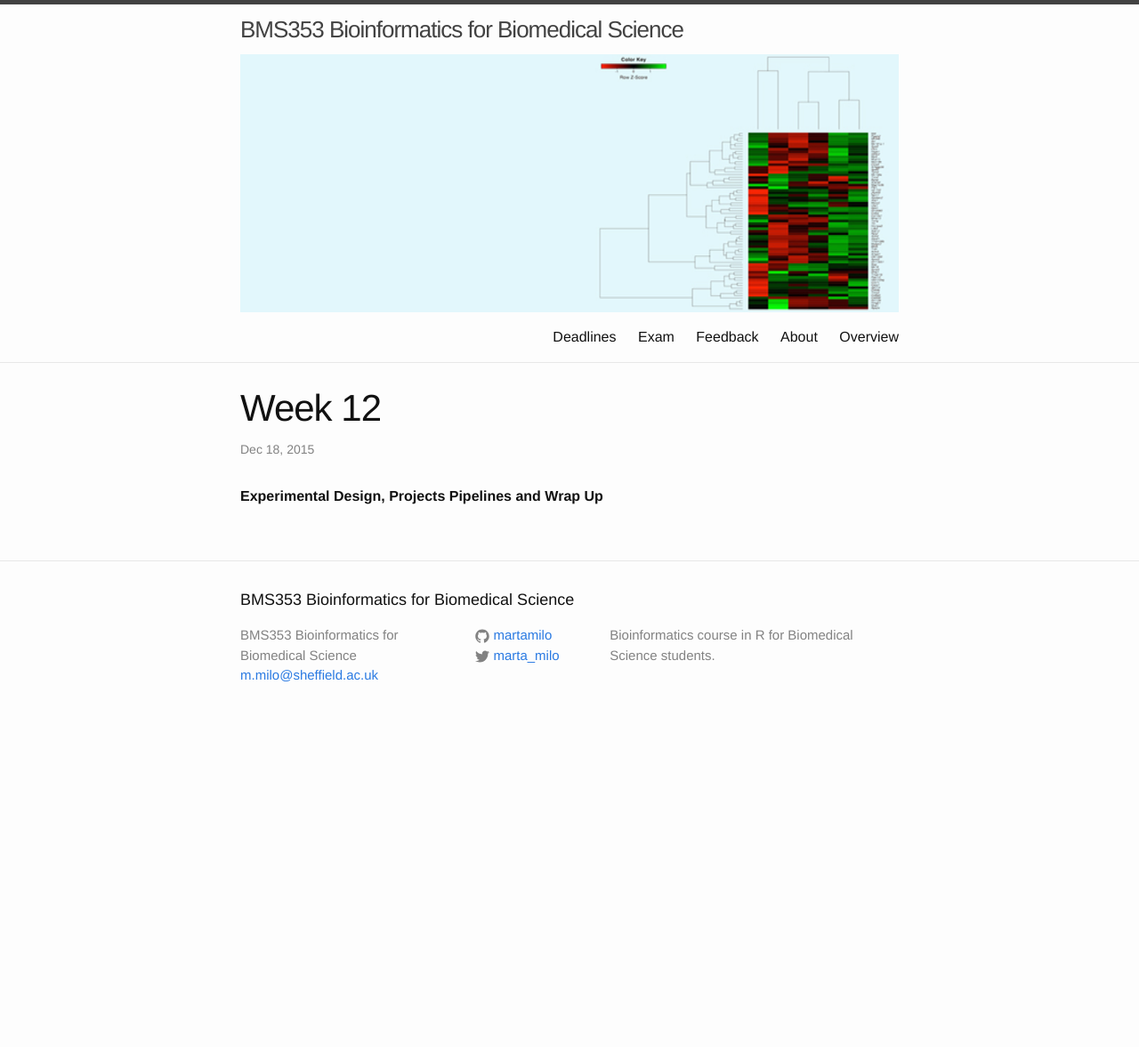
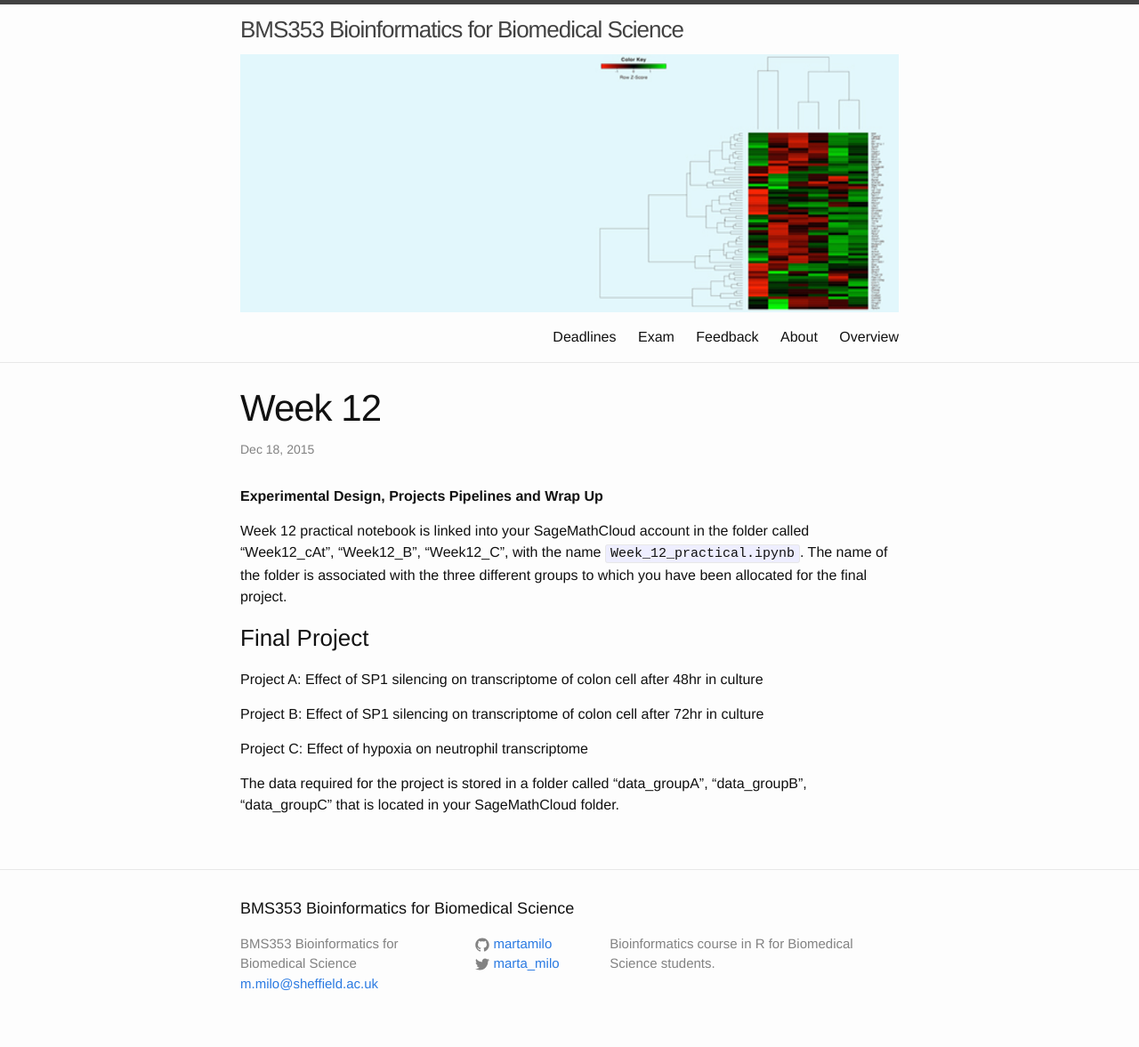
Before and after one commit to sods/bioinformatics, a Jekyll site: the page built from _posts/2015-12-18-week-12-experimental-design-and-projects-pipelines.md, in a window 1280 px wide. Shown: the whole page at 89% size. Built offline with Jekyll 4.4.1, drawn with Linux system fonts in a browser that asks for light colours; comment, search, counter and statistics services are not loaded; before the commit the page ends 900 px from its top, so only the background shows below that.

Commit message:
Update of Week 12 practical

```diff
--- a/_posts/2015-12-18-week-12-experimental-design-and-projects-pipelines.md
+++ b/_posts/2015-12-18-week-12-experimental-design-and-projects-pipelines.md
@@ -6,3 +6,17 @@ length: 2
 venue: IC 3.02
 tagline: Experimental Design, Projects Pipelines and Wrap Up
 ---
+
+Week 12 practical notebook is linked into your SageMathCloud account in the folder called “Week12_cAt”, “Week12_B”, “Week12_C”, with the name `Week_12_practical.ipynb`. The name of the folder is associated with the three different groups to which you have been allocated for the final project.
+
+### Final Project
+
+Project A: Effect of SP1 silencing on transcriptome of colon cell after 48hr in culture
+
+
+Project B: Effect of SP1 silencing on transcriptome of colon cell after 72hr in culture
+
+
+Project C: Effect of hypoxia on neutrophil transcriptome
+
+The data required for the project is stored in a folder called "data_groupA", "data_groupB", "data_groupC" that is located in your SageMathCloud folder.
```
